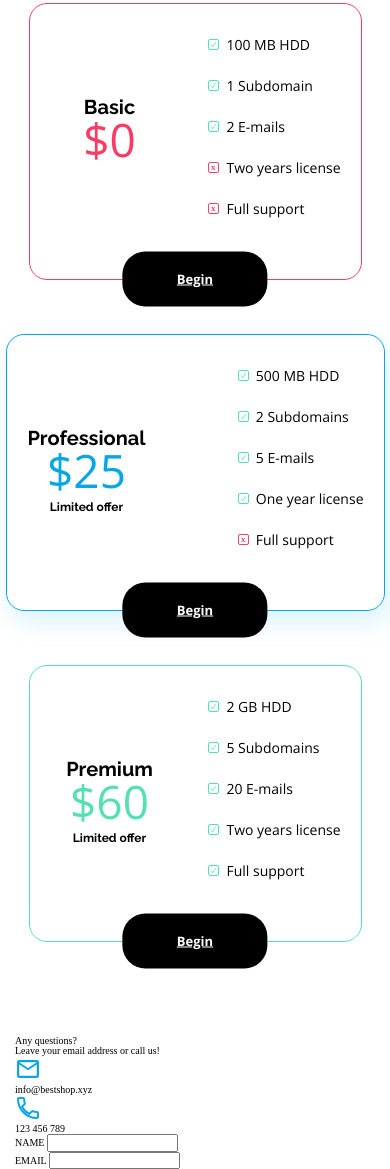
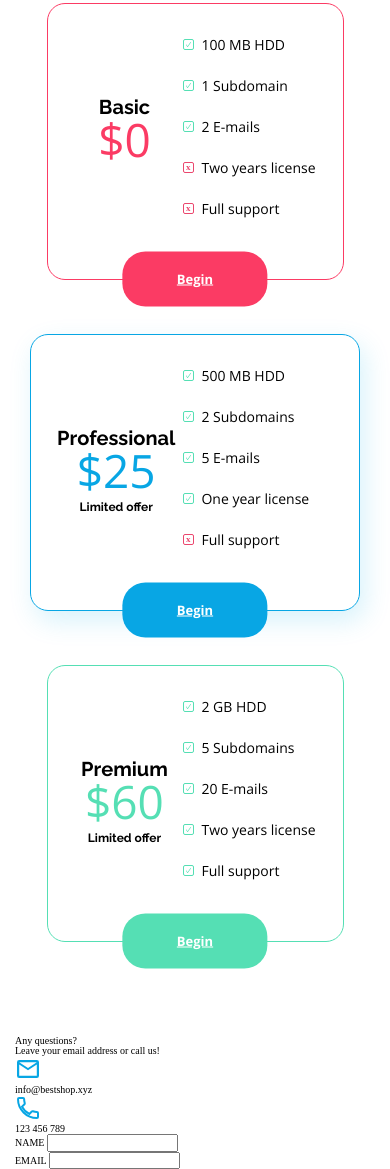
Before and after one commit to andro2ss/CL_RWD_Site, a website: page index.html in a window 390 px wide. Shown: the part 2860-4029 px from the top of the page. Drawn offline with nearby package versions, Linux system fonts and the light colour scheme.

Commit message:
mobile pricing 90%

```diff
--- a/src/scss/layout/_sectionPricing.scss
+++ b/src/scss/layout/_sectionPricing.scss
@@ -18,36 +18,47 @@
     flex-direction: column;
     justify-content: center;
     align-items: center;
+    width: 100%;
+
     .pricing__container {
       position: relative;
       border-radius: 1.8rem;
       padding: 2rem 2rem;
       margin-bottom: 5.4rem;
-      width: 33.3rem;
+      max-width: 33.3rem;
+      width: 90%;
 
       &:nth-child(1) {
         border: 0.1rem solid $color-redish;
-
         .pricing__value {
           color: $color-redish;
+        }
+        .pricing__btn{
+          background: $color-redish;
         }
       }
 
       &:nth-child(2) {
         border: 0.1rem solid $color-primary;
-        width: 37.9rem;
+        max-width: 37.9rem;
+        width: 100%;
+
         box-shadow: 5px 10px 27px #07ACE629;
-
         .pricing__value {
           color: $color-primary;
+        }
+        .pricing__btn{
+          background: $color-primary;
         }
       }
 
       &:nth-child(3) {
         border: 0.1rem solid $color-green;
-
         .pricing__value {
           color: $color-green;
+        }
+        .pricing__btn{
+          background: $color-green;
         }
       }
 
@@ -62,6 +73,8 @@
         align-items: center;
         justify-content: center;
         min-width: 12rem;
+        width: 100%;
+        padding-right: 1.5rem;
 
         .pricing__title--small {
           font-family: $font-primary;
@@ -95,10 +108,13 @@
         font-weight: 400;
         line-height: 4.1rem;
         padding-bottom: 3rem;
-        .list__item{
+        width: 100%;
+
+        .list__item {
           list-style-image: url("../img/Ckechmark-1.svg");
         }
-        .list__item--bad{
+
+        .list__item--bad {
           list-style-image: url("../img/Close.svg");
         }
       }
@@ -111,7 +127,6 @@
         color: $color-white;
 
         position: absolute;
-        background: black;
         border-radius: 2.3rem;
         padding: 0.7rem 5.45rem;
         transform: translateX(-50%) translateY(-50%);
```
Also changed, not shown: src/css/main.css, src/scss/elements/_btn.scss (added), 1 other file.
